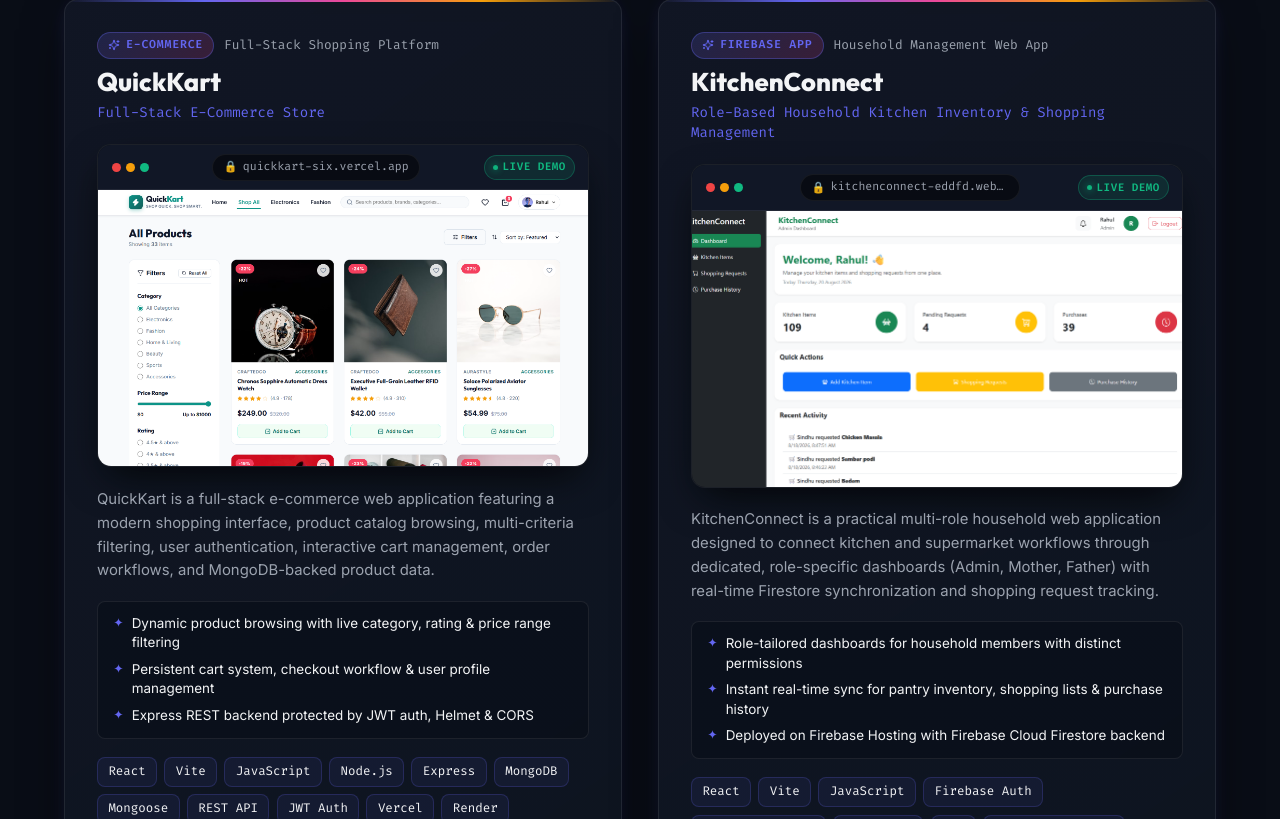
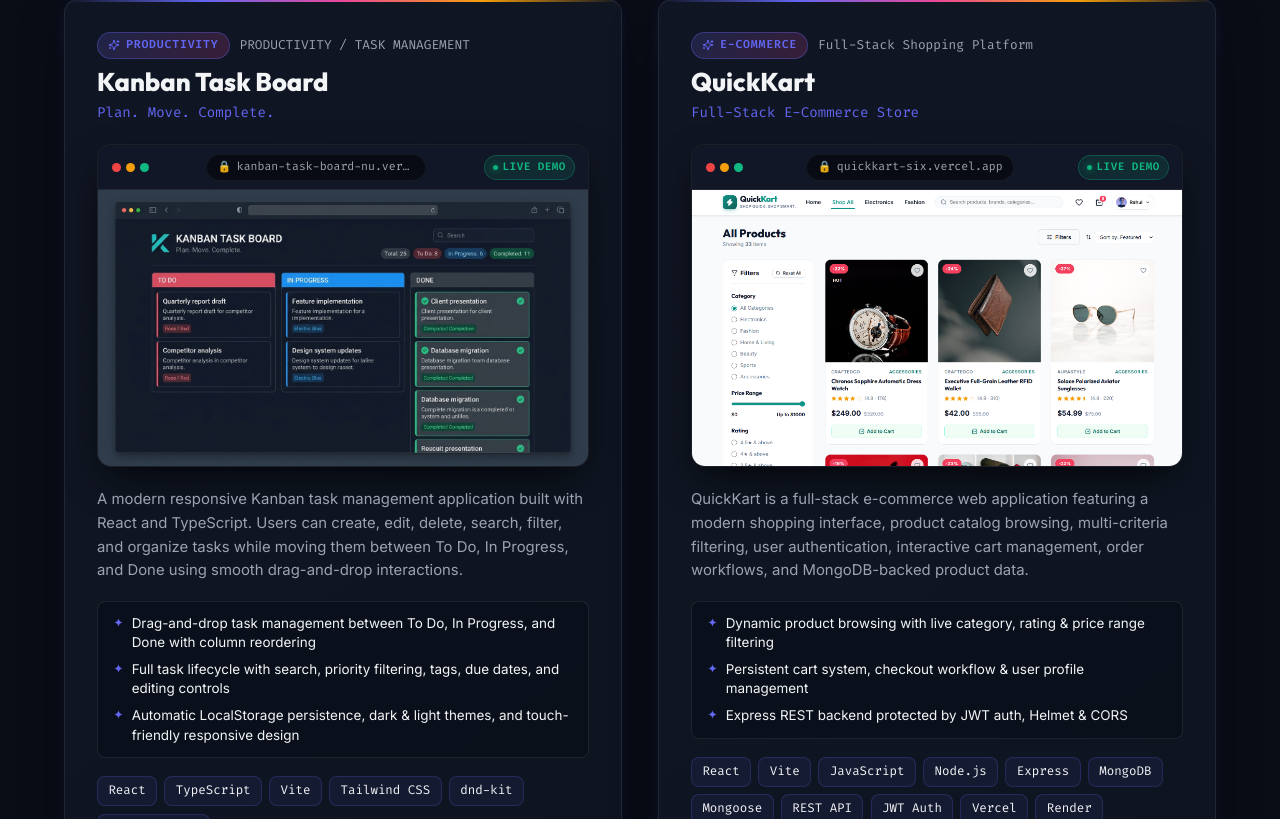
Before and after one commit to rnprahul/portfolio, a React (Vite) app: page / in a window 1280 px wide. Shown: the part 4941-5760 px from the top of the page. Built offline with nearby package versions, Linux system fonts and the light colour scheme.

Commit message:
feat: add Kanban Task Board project to showcase

```diff
--- a/src/data/portfolioData.js
+++ b/src/data/portfolioData.js
@@ -216,6 +216,30 @@
       liveDemo: "https://chat-nest-plum.vercel.app/"
     },
     {
+      id: "kanban-task-board",
+      name: "Kanban Task Board",
+      tagline: "Plan. Move. Complete.",
+      badge: "PRODUCTIVITY",
+      category: "PRODUCTIVITY / TASK MANAGEMENT",
+      description: "A modern responsive Kanban task management application built with React and TypeScript. Users can create, edit, delete, search, filter, and organize tasks while moving them between To Do, In Progress, and Done using smooth drag-and-drop interactions.",
+      image: "/assets/kanban-preview.png",
+      techStack: [
+        "React",
+        "TypeScript",
+        "Vite",
+        "Tailwind CSS",
+        "dnd-kit",
+        "LocalStorage"
+      ],
+      highlights: [
+        "Drag-and-drop task management between To Do, In Progress, and Done with column reordering",
+        "Full task lifecycle with search, priority filtering, tags, due dates, and editing controls",
+        "Automatic LocalStorage persistence, dark & light themes, and touch-friendly responsive design"
+      ],
+      github: "https://github.com/rnprahul/KanbanTaskBoard",
+      liveDemo: "https://kanban-task-board-nu.vercel.app/"
+    },
+    {
       id: "quickkart",
       name: "QuickKart",
       tagline: "Full-Stack E-Commerce Store",
```
Also changed, not shown: public/assets/kanban-preview.png (added).
